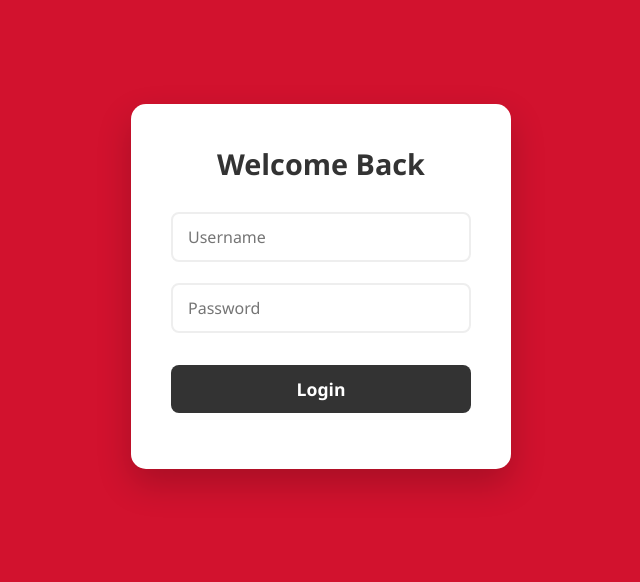
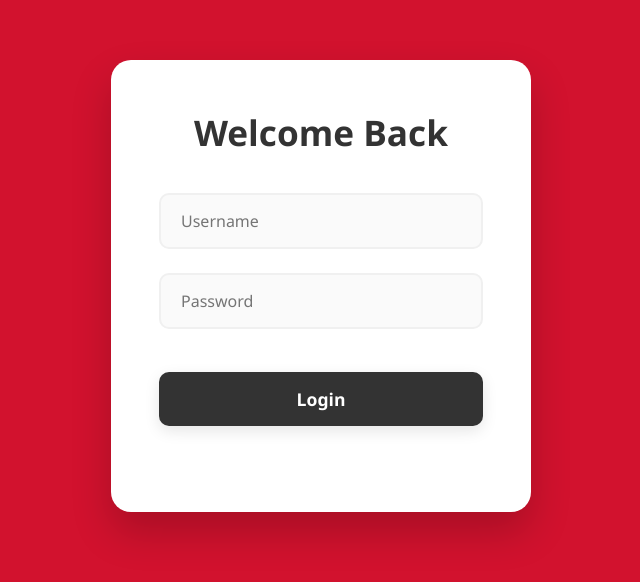
Before and after one commit to lizzie1506/pom, a website: page index.html in a window 1280 px wide. Shown: the part 114-696 px from the top of the page, without its empty margins (319-959 px from the left). Drawn offline with Linux system fonts and the light colour scheme.

Commit message:
modified:   index.html

```diff
--- a/index.html
+++ b/index.html
@@ -5,17 +5,16 @@
     <meta name="viewport" content="width=device-width, initial-scale=1.0">
     <title>PomoFocus Login</title>
     <style>
-        /* 1. Global Reset */
+        /* 1. Global Reset & Body Styling */
 * {
     box-sizing: border-box;
     margin: 0;
     padding: 0;
-    font-family: 'Segoe UI', Roboto, Helvetica, Arial, sans-serif;
+    font-family: 'Poppins', 'Segoe UI', Roboto, Helvetica, Arial, sans-serif; /* A more modern font */
 }
 
 body {
-    /* Solid Cherry Red Background */
-    background-color: #D2122E;
+    background-color: #D2122E; /* Solid Cherry Red */
     display: flex;
     justify-content: center;
     align-items: center;
@@ -23,72 +22,154 @@ body {
     overflow: hidden;
 }
 
-/* 2. Centered White Login Card */
+/* 2. Enhanced Login Card */
 .login-card {
     background-color: #ffffff;
-    padding: 2.5rem;
-    border-radius: 15px;
-    box-shadow: 0 15px 35px rgba(0, 0, 0, 0.2);
+    padding: 3rem;
+    border-radius: 20px; /* Softer, rounded corners */
+    box-shadow: 0 20px 40px rgba(0, 0, 0, 0.2); /* Deeper shadow for elevation */
     width: 100%;
-    max-width: 380px;
+    max-width: 420px;
     text-align: center;
+    /* Subtle animation on page load */
+    animation: fadeInScale 0.6s ease-out;
 }
 
 h2 {
     color: #333;
-    margin-bottom: 1.5rem;
-    font-size: 1.8rem;
+    margin-bottom: 2rem;
+    font-size: 2.2rem;
+    font-weight: 700;
 }
 
-/* 3. Input Styling */
+/* 3. Aesthetic Input Styling with Interaction */
 .input-group {
-    margin-bottom: 1rem;
+    margin-bottom: 1.2rem;
     text-align: left;
 }
 
 input {
     width: 100%;
-    padding: 12px 15px;
+    padding: 15px 20px;
     margin-top: 5px;
-    border: 2px solid #eee;
-    border-radius: 8px;
+    border: 2px solid #f0f0f0;
+    border-radius: 10px;
     font-size: 1rem;
-    transition: border-color 0.3s ease;
+    color: #333;
+    transition: all 0.3s ease; /* Smooth transition for everything */
+    background-color: #fafafa;
 }
 
 input:focus {
     outline: none;
-    border-color: #D2122E; /* Border turns red when typing */
+    border-color: #D2122E; /* Red border on focus */
+    background-color: #ffffff;
+    /* A subtle red glow (box-shadow) when active */
+    box-shadow: 0 0 10px rgba(210, 18, 46, 0.15);
+    transform: translateY(-2px); /* Lifts the input slightly */
 }
 
-/* 4. Login Button */
+/* 4. Sleek Button with Hover Effects */
 #loginBtn {
     width: 100%;
-    padding: 12px;
-    background-color: #333; /* Dark button looks sleek on white/red */
+    padding: 15px;
+    background-color: #333; /* Dark default button */
     color: white;
     border: none;
-    border-radius: 8px;
+    border-radius: 10px;
+    font-size: 1.2rem;
+    font-weight: 600;
+    cursor: pointer;
+    transition: all 0.3s ease;
+    margin-top: 1.5rem;
+    box-shadow: 0 5px 15px rgba(0, 0, 0, 0.1);
+}
+
+#loginBtn:hover {
+    background-color: #000; /* Darkens further on hover */
+    box-shadow: 0 8px 20px rgba(0, 0, 0, 0.15);
+    transform: translateY(-3px); /* Lifts the button on hover */
+}
+
+#loginBtn:active {
+    transform: scale(0.97); /* Depresses slightly on click */
+    box-shadow: 0 2px 10px rgba(0, 0, 0, 0.1);
+}
+/* Styling for the Primary Login Button (Keep your existing #loginBtn and add this) */
+#loginBtn {
+    width: 100%;
+    padding: 15px;
+    background-color: #333;
+    color: white;
+    border: none;
+    border-radius: 10px;
     font-size: 1.1rem;
     font-weight: 600;
     cursor: pointer;
-    transition: background-color 0.3s, transform 0.1s;
-    margin-top: 1rem;
+    transition: all 0.3s ease;
+    margin-top: 1.5rem;
 }
 
-#loginBtn:hover {
-    background-color: #000;
+/* New Styling for the Secondary Sign Up Button */
+.secondary-btn {
+    width: 100%;
+    padding: 12px;
+    background-color: transparent; /* Transparent background */
+    color: #D2122E; /* Cherry Red text */
+    border: 2px solid #D2122E; /* Cherry Red border */
+    border-radius: 10px;
+    font-size: 1rem;
+    font-weight: 600;
+    cursor: pointer;
+    transition: all 0.3s ease;
+    margin-top: 10px; /* Small gap between buttons */
 }
 
-#loginBtn:active {
-    transform: scale(0.97);
+.secondary-btn:hover {
+    background-color: rgba(210, 18, 46, 0.05); /* Very light red tint on hover */
+    transform: translateY(-2px);
 }
 
-/* 5. Status Text */
+.secondary-btn:active {
+    transform: scale(0.98);
+}
+
+/* 5. Status Text and Signup Link */
 #statusBox {
-    margin-top: 1rem;
+    margin-top: 1.2rem;
+    font-size: 0.95rem;
+    font-weight: 500;
+    min-height: 1.2em; /* Prevents layout shift */
+}
+
+.toggle-text {
+    margin-top: 1.5rem;
+    color: #777;
     font-size: 0.9rem;
-    font-weight: 500;
+}
+
+.toggle-text a {
+    color: #D2122E;
+    text-decoration: none;
+    font-weight: 600;
+    transition: color 0.3s ease;
+}
+
+.toggle-text a:hover {
+    color: #a00d23; /* Darker red on hover */
+    text-decoration: underline;
+}
+
+/* 6. Animations */
+@keyframes fadeInScale {
+    from {
+        opacity: 0;
+        transform: scale(0.9);
+    }
+    to {
+        opacity: 1;
+        transform: scale(1);
+    }
 }
     </style>
 </head>
```
